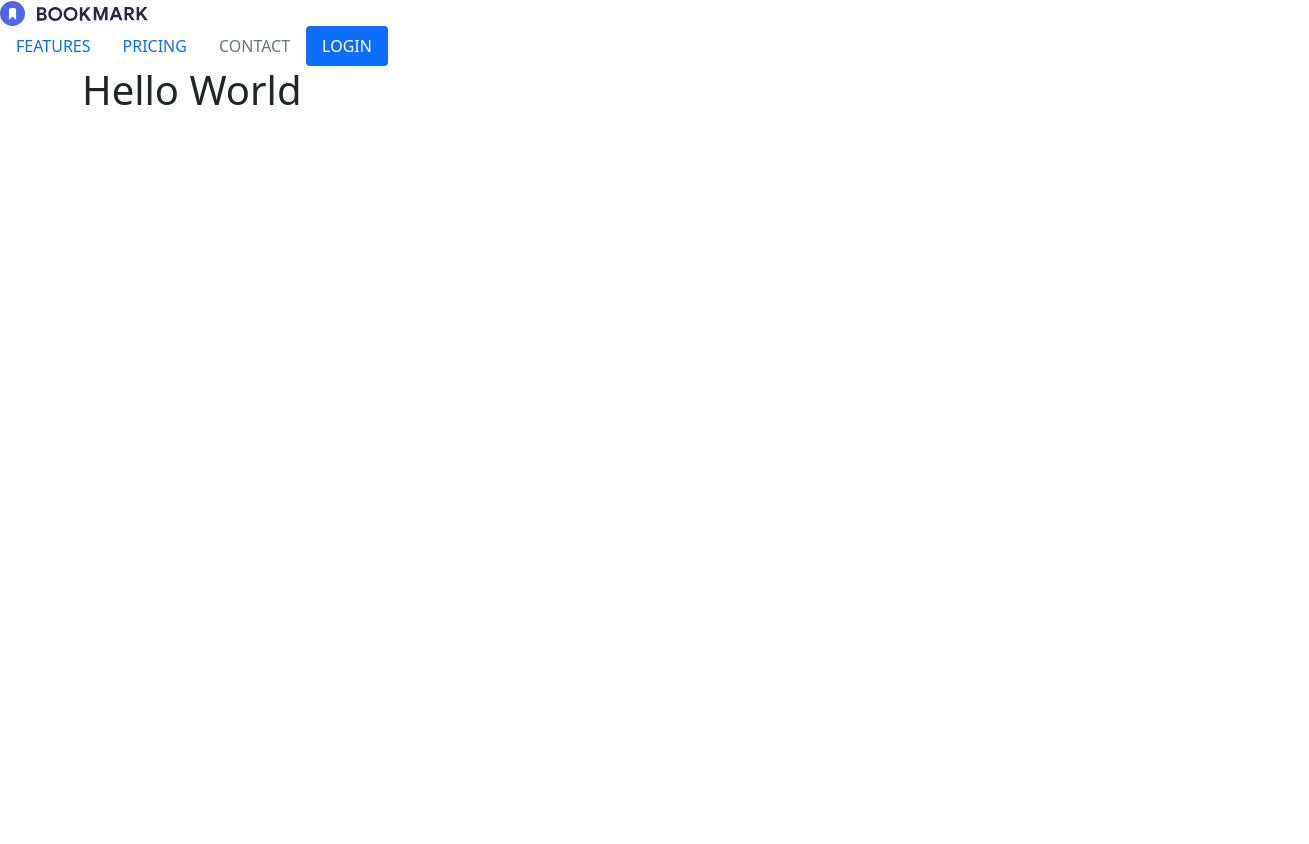
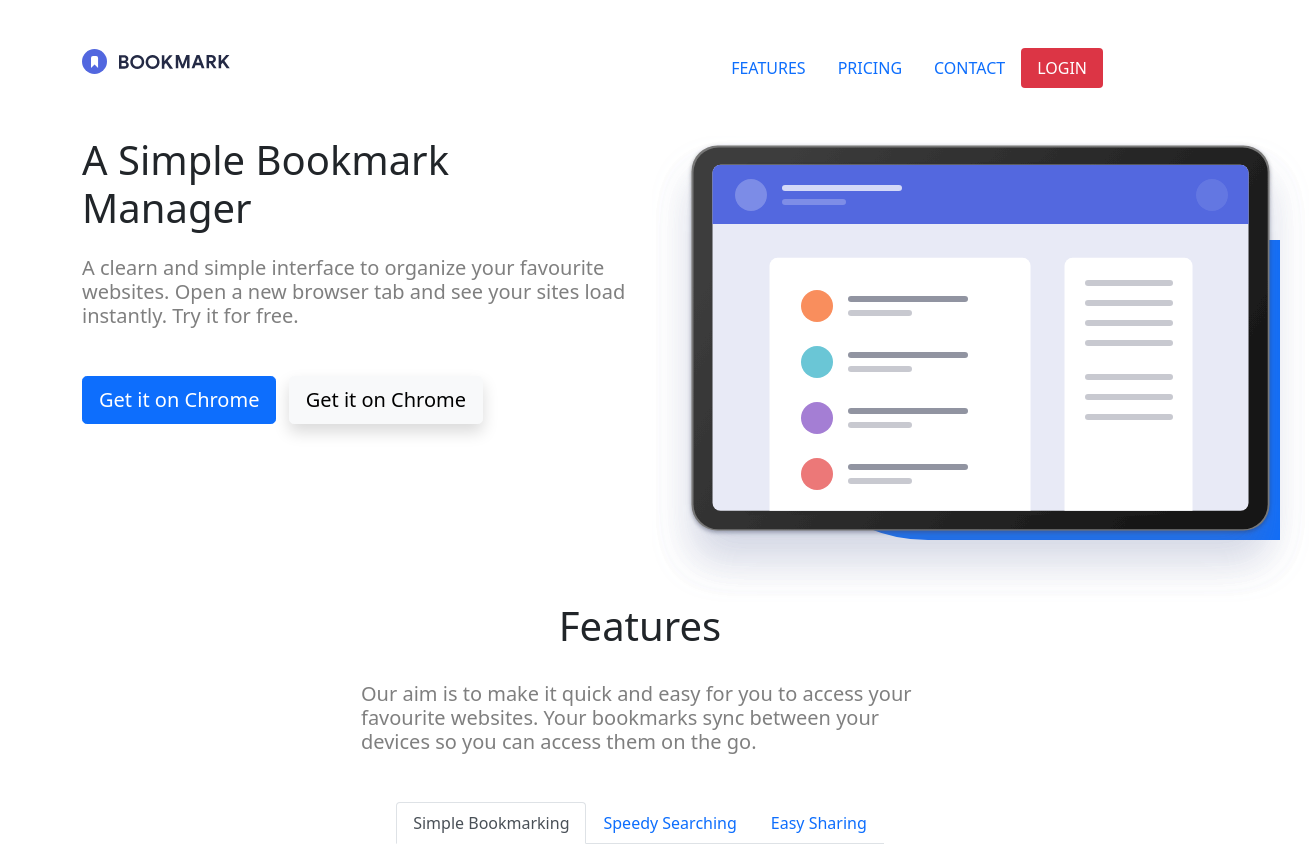
Before and after one commit to cplan85/Sprint2-Bootstrap-SASS, a website: page index.html in a window 1280 px wide. Shown: the whole page, 1309 px wide, since content can reach past the window. Before the commit the page ends 800 px from the top, so only its background shows below. Drawn offline with nearby package versions, Linux system fonts and the light colour scheme.

Commit message:
placed headers and tabs section

```diff
--- a/index.html
+++ b/index.html
@@ -5,15 +5,19 @@
     <meta http-equiv="X-UA-Compatible" content="IE=edge">
     <meta name="viewport" content="width=device-width, initial-scale=1.0">
     <title>Product Landing Page by Carlos Planchart</title>
-    <link rel="stylesheet" href="./node_modules/bootstrap/dist/css/bootstrap.min.css">
+    <link rel="stylesheet" href="./dist/css/main.css">
     <!-- <link rel="stylesheet" href="./sass/reduced.css"> -->
 </head>
 <body>
-    <header>
+    <header class="container">
+      <div class="row mt-5 mb-5">
+        <div class="col-12 col-lg-6">
         <div class="menu-btn">
-            <img src="./assets/images/logo-bookmark.svg" alt="">
+            <img class="img-fluid" src="./assets/images/logo-bookmark.svg" alt="Responsive hero image">
         </div>
-        <ul class="nav nav-pills">
+      </div>
+      <div class="col-12 col-lg-5">
+        <ul class="nav nav-pills justify-content-end">
             <li class="nav-item">
               <a class="nav-link" aria-current="page" href="#">FEATURES</a>
             </li>
@@ -21,15 +25,50 @@
               <a class="nav-link" href="#">PRICING</a>
             </li>
             <li class="nav-item">
-              <a class="nav-link disabled" href="#">CONTACT</a>
+              <a class="nav-link" href="#">CONTACT</a>
             </li>
             <li class="nav-item">
-              <a class="nav-link active" href="#" tabindex="-1" aria-disabled="true">LOGIN</a>
+              <a class="nav-link active bg-danger" href="#" tabindex="-1" aria-disabled="true">LOGIN</a>
             </li>
           </ul>
+          </div>
+        </div>
     </header>
    <main class="container">
-       <h1>Hello World</h1>
+     <section class="row">
+       <div class="col-12 col-lg-6">
+       <h1>A Simple Bookmark Manager</h1>
+       <h5 class="text-black-50 mt-4 mb-5">A clearn and simple interface to organize your favourite websites. Open a new browser tab and see your sites load instantly. Try it for free.</h5>
+       <button type="button" class="btn btn-primary btn-lg me-2">Get it on Chrome</button>
+       <button type="button" class="btn btn-light btn-lg shadow">Get it on Chrome</button>
+      </div>
+      <div class="col-12 col-lg-6">
+        <img class="hero-image" src="./assets/images/illustration-hero.svg" alt="">
+        <div class="bg-primary blue-background"></div>
+
+        </div>
+      </section>
+      <section class="d-flex flex-column align-items-center justify-content-center">
+        <div class="col-12 col-lg-6 align-items-center d-flex flex-column justify-content-center">
+        <h1>Features</h1>
+        <h5 class="text-black-50 mt-4 mb-5">Our aim is to make it quick and easy for you to access your favourite websites. Your bookmarks sync between your devices so you can access them on the go.</h5>
+      </div>
+
+        <ul class="nav nav-tabs">
+          <li class="nav-item">
+            <a class="nav-link active" aria-current="page" href="#">Simple Bookmarking</a>
+          </li>
+          <li class="nav-item">
+            <a class="nav-link" href="#">Speedy Searching</a>
+          </li>
+          <li class="nav-item">
+            <a class="nav-link" href="#">Easy Sharing</a>
+          </li>
+
+        </ul>
+      </section>
+
    </main>
 </body>
 </html>
+<script src="//maxcdn.bootstrapcdn.com/bootstrap/3.2.0/js/bootstrap.min.js"></script>
--- a/sass/main.scss
+++ b/sass/main.scss
@@ -1,2 +1,16 @@
 //
 @import '../node_modules/bootstrap/scss/bootstrap.scss';
+
+.blue-background {
+    position: fixed;
+    right: 0px;
+    height: 300px;
+    width: 40%;
+    top: 30%;
+    z-index: -1;
+    border-radius: 0px 0px 0px 10rem;
+}
+
+.hero-image {
+    z-index: 2;
+}
```
Also changed, not shown: dist/css/main.css (added), 1 other file.
